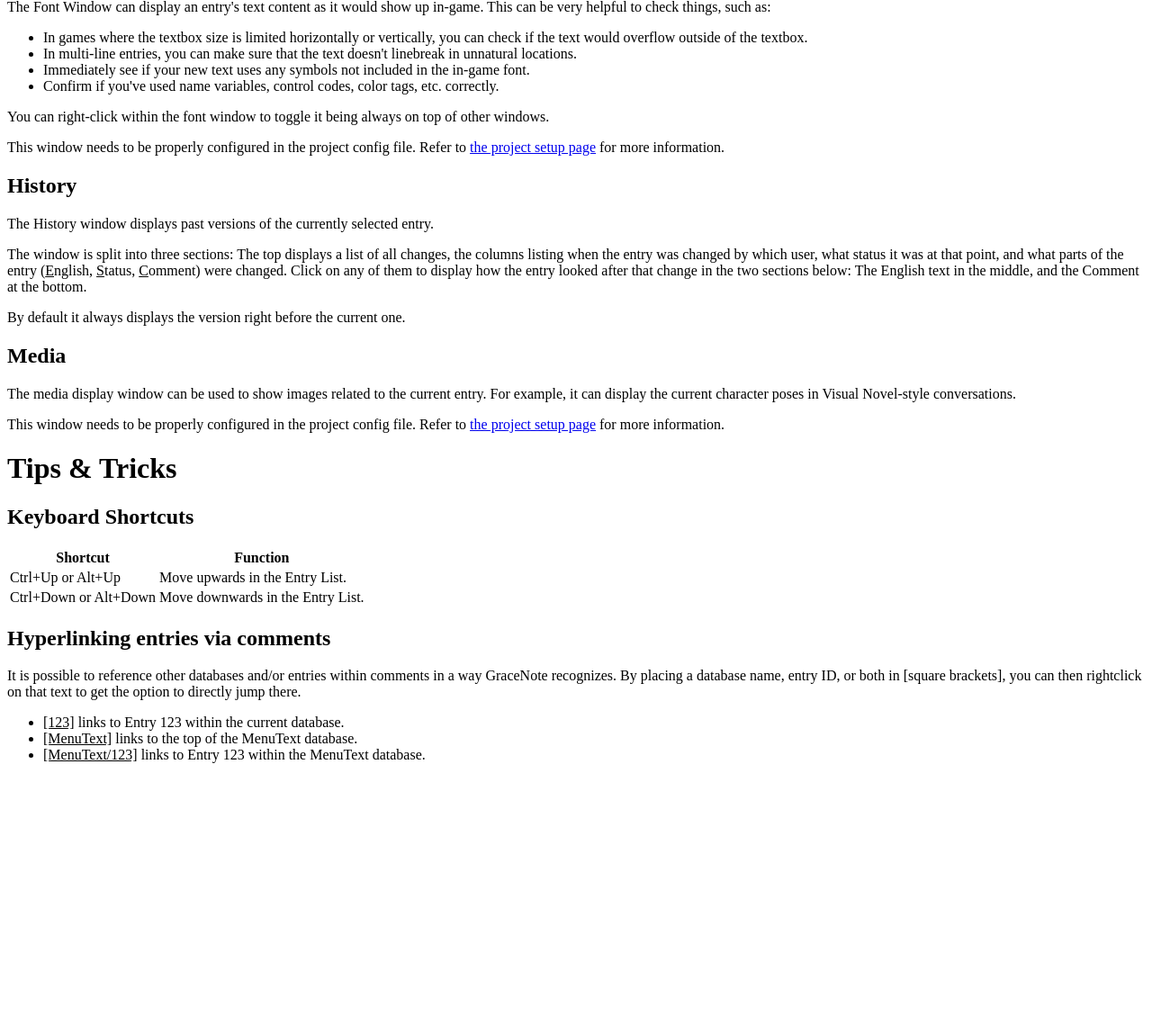
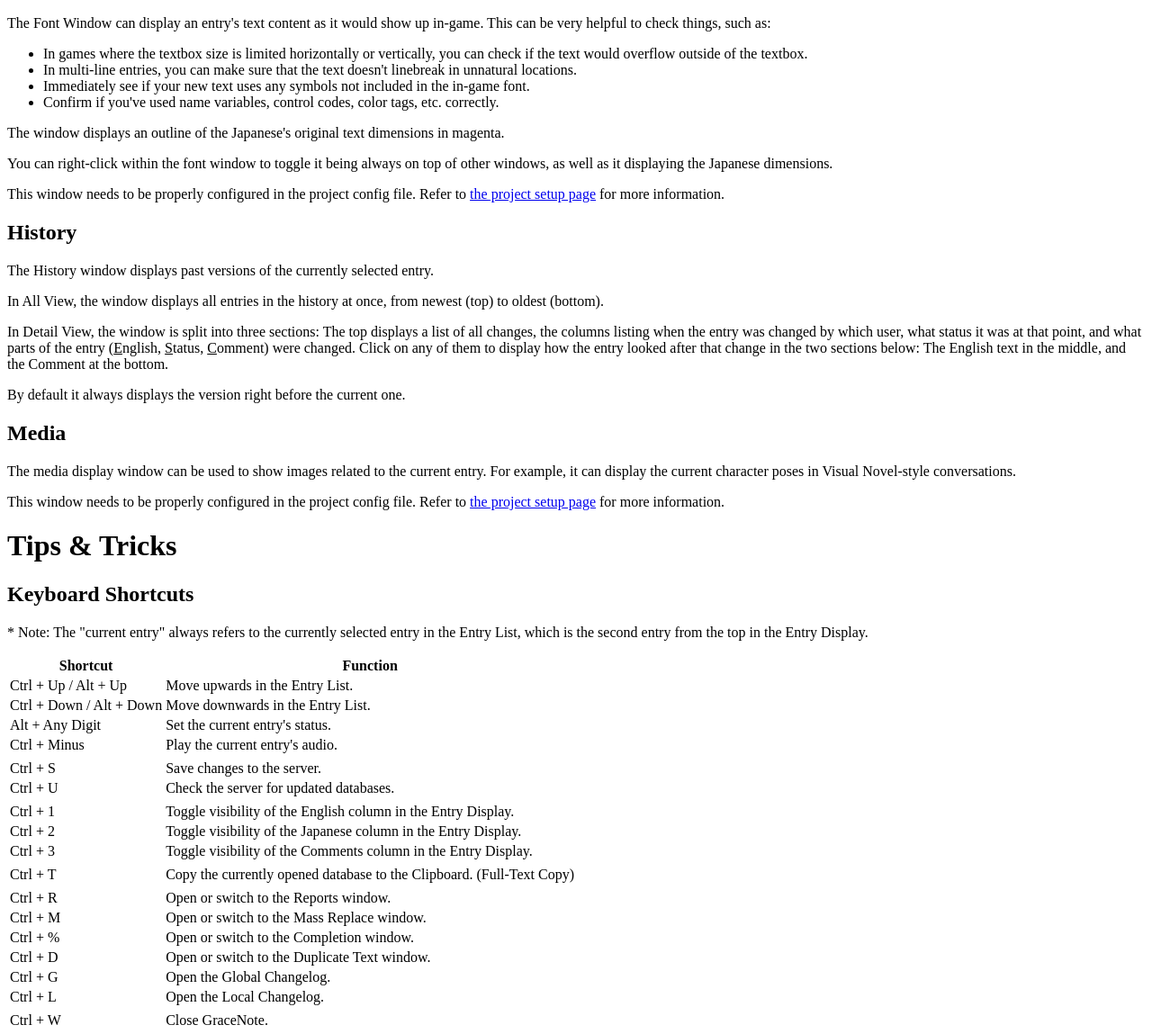
Before and after one commit to AdmiralCurtiss/GraceNote, a plain HTML site: page Manual/program/index.html in a window 1280 px wide. Shown: the part 4181-5330 px from the top of the page at 90% size. Before the commit the page ends 5045 px from the top, so only its background shows below. Drawn offline with Linux system fonts and the light colour scheme.

Commit message:
Update manual for recent changes.

```diff
--- a/Manual/program/index.html
+++ b/Manual/program/index.html
@@ -142,8 +142,9 @@
 
 <p>You can adjust searching behavior in several ways:</p>
 <ul>
-<li>The radio buttons near the top right decide where the search string may be found. The default, Any: English Only, searches for any substring within the current translations. Any Match adds the Japanese original text to the previous set. Complete Entry, however, only finds entries that match the search text in its entirety, both Japanese and English.</li>
-<!-- by writing this up I realize how convoluted this is, might be a better way to present these options -->
+<li>Check the Search English checkbox to search within the current translation.</li>
+<li>Check the Search Japanese checkbox to search within the original game text.</li>
+<li>Check the Complete Entry Only checkbox to toggle between substring searching (the default) and finding entire entries.</li>
 <li>By entering something in the Filter by File textbox, only databases whose names contain that string will be searched.</li>
 <li>By entering something in the Excluding textbox, results containing that exclusionary string will not be displayed.</li>
 <li>Check the Match Case checkbox to make the search case-sensitve (it is case-insensitive by default).</li>
@@ -152,10 +153,9 @@
 
 <p>Search results will be displayed in tabs. To close a set of results, switch to that tab and hit the Remove Tab button at the bottom.</p>
 
-<p>To mass replace text within the search results, enter the desired new text in the Replace With textbox, check the "Replace" checkbox next to all entries that should have text replaced, and hit the Replace button. This will replace the string of the original search within the English entry<!-- at some point you could change the original Search For before replacing and affect the replacement that way, find a way to re-add that in a way that makes sense --> with the new string in the Replace textbox. Replacing text in the Complete Entry mode will always result in the whole entry being set to the text in the Replace With box. Replacing will also close the set of search results.</p>
-<!-- instead of making the user guess or imagine how the new entry will look, add an auto-updating column that shows it -->
+<p>To mass replace text within the search results, enter the desired new text in the Replace With textbox, check the "Replace" checkbox next to all entries that should have text replaced, and hit the Replace button. This will replace the string of the original search within the English entry<!-- at some point you could change the original Search For before replacing and affect the replacement that way, find a way to re-add that in a way that makes sense --> with the new string in the Replace textbox. Replacing text in the Complete Entry mode will always result in the whole entry being set to the text in the Replace With box.</p>
 
-<p>Note that this cannot be reverted unless you hit the Revert option in the main window to discard all changes since the last save to the server.</p>
+<p>Note that this cannot be reverted unless you hit the Revert option in the main window to discard all changes since the last save to the server, or manually change the entries back.</p>
 <!-- might be some better way to handle this? -->
 
 <p>Replacing text via mass replaces changes an entry's status in the same way as if you had manually edited it and not hit any of the status buttons. In other words, it respects the current translation mode and status updating preferences.</p>
@@ -175,7 +175,9 @@
 <li>Confirm if you've used name variables, control codes, color tags, etc. correctly.</li>
 </ul>
 
-<p>You can right-click within the font window to toggle it being always on top of other windows.</p>
+<p>The window displays an outline of the Japanese's original text dimensions in magenta.</p>
+
+<p>You can right-click within the font window to toggle it being always on top of other windows, as well as it displaying the Japanese dimensions.</p>
 
 <p>This window needs to be properly configured in the project config file. Refer to <a href="../config/index.html">the project setup page</a> for more information.</p>
 
@@ -183,7 +185,9 @@
 
 <p>The History window displays past versions of the currently selected entry.</p>
 
-<p>The window is split into three sections: The top displays a list of all changes, the columns listing when the entry was changed by which user, what status it was at that point, and what parts of the entry (<u>E</u>nglish, <u>S</u>tatus, <u>C</u>omment) were changed. Click on any of them to display how the entry looked after that change in the two sections below: The English text in the middle, and the Comment at the bottom.</p>
+<p>In All View, the window displays all entries in the history at once, from newest (top) to oldest (bottom).</p>
+
+<p>In Detail View, the window is split into three sections: The top displays a list of all changes, the columns listing when the entry was changed by which user, what status it was at that point, and what parts of the entry (<u>E</u>nglish, <u>S</u>tatus, <u>C</u>omment) were changed. Click on any of them to display how the entry looked after that change in the two sections below: The English text in the middle, and the Comment at the bottom.</p>
 
 <p>By default it always displays the version right before the current one.</p>
 
@@ -197,10 +201,31 @@
 
 <h2 id="tips-and-tricks-keyboard-shortcuts">Keyboard Shortcuts</h2>
 
+<p>* Note: The "current entry" always refers to the currently selected entry in the Entry List, which is the second entry from the top in the Entry Display.</p>
 <table>
 <tr><th>Shortcut</th><th>Function</th></tr>
-<tr><td>Ctrl+Up or Alt+Up</td><td>Move upwards in the Entry List.</td></tr>
-<tr><td>Ctrl+Down or Alt+Down</td><td>Move downwards in the Entry List.</td></tr>
+<tr><td>Ctrl + Up / Alt + Up</td><td>Move upwards in the Entry List.</td></tr>
+<tr><td>Ctrl + Down / Alt + Down</td><td>Move downwards in the Entry List.</td></tr>
+<tr><td>Alt + Any Digit</td><td>Set the current entry's status.</td></tr>
+<tr><td>Ctrl + Minus</td><td>Play the current entry's audio.</td></tr>
+<tr><td></td><td></td></tr>
+<tr><td>Ctrl + S</td><td>Save changes to the server.</td></tr>
+<tr><td>Ctrl + U</td><td>Check the server for updated databases.</td></tr>
+<tr><td></td><td></td></tr>
+<tr><td>Ctrl + 1</td><td>Toggle visibility of the English column in the Entry Display.</td></tr>
+<tr><td>Ctrl + 2</td><td>Toggle visibility of the Japanese column in the Entry Display.</td></tr>
+<tr><td>Ctrl + 3</td><td>Toggle visibility of the Comments column in the Entry Display.</td></tr>
+<tr><td></td><td></td></tr>
+<tr><td>Ctrl + T</td><td>Copy the currently opened database to the Clipboard. (Full-Text Copy)</td></tr>
+<tr><td></td><td></td></tr>
+<tr><td>Ctrl + R</td><td>Open or switch to the Reports window.</td></tr>
+<tr><td>Ctrl + M</td><td>Open or switch to the Mass Replace window.</td></tr>
+<tr><td>Ctrl + %</td><td>Open or switch to the Completion window.</td></tr>
+<tr><td>Ctrl + D</td><td>Open or switch to the Duplicate Text window.</td></tr>
+<tr><td>Ctrl + G</td><td>Open the Global Changelog.</td></tr>
+<tr><td>Ctrl + L</td><td>Open the Local Changelog.</td></tr>
+<tr><td></td><td></td></tr>
+<tr><td>Ctrl + W</td><td>Close GraceNote.</td></tr>
 </table>
 
 <h2 id="tips-and-tricks-hyperlinking">Hyperlinking entries via comments</h2>
```
